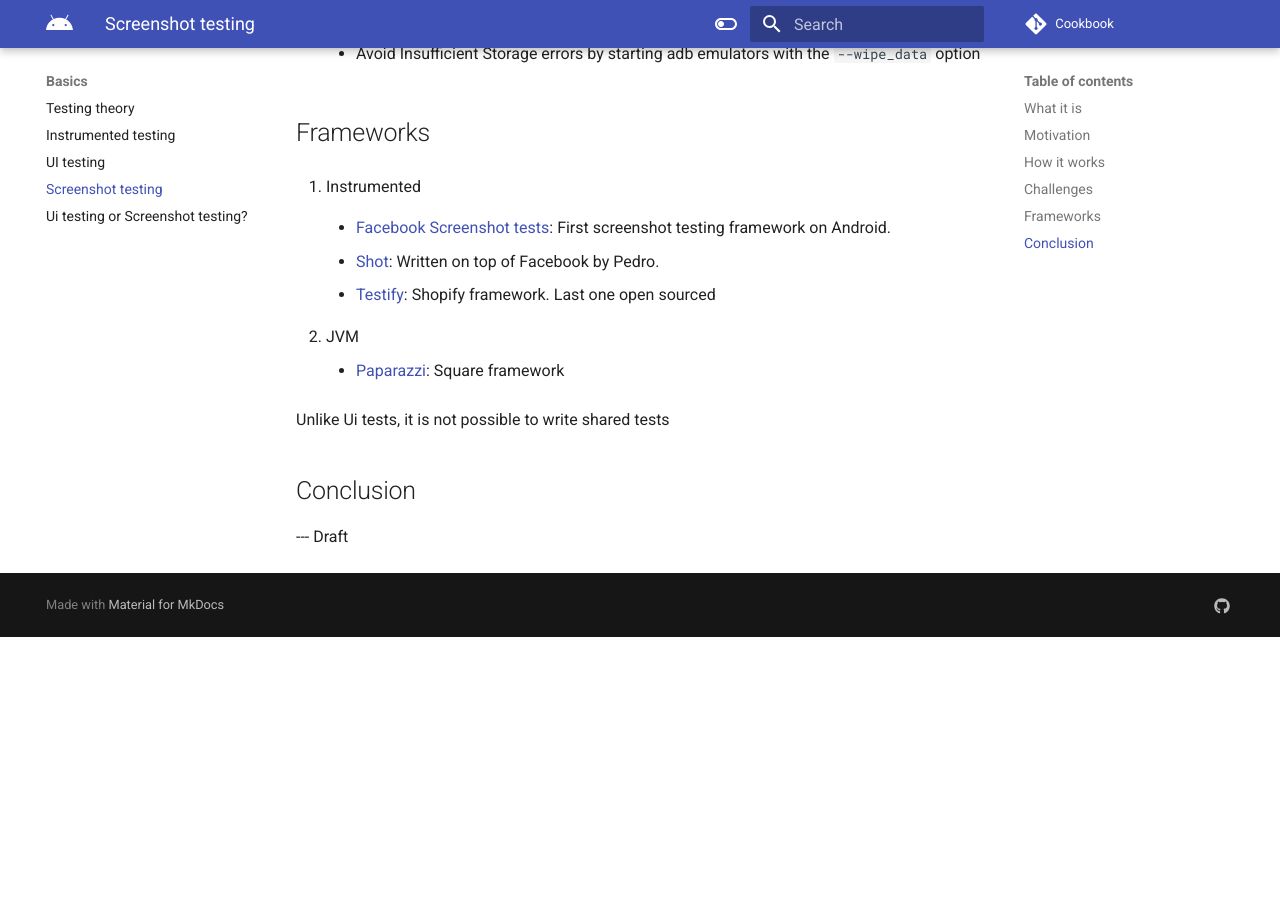
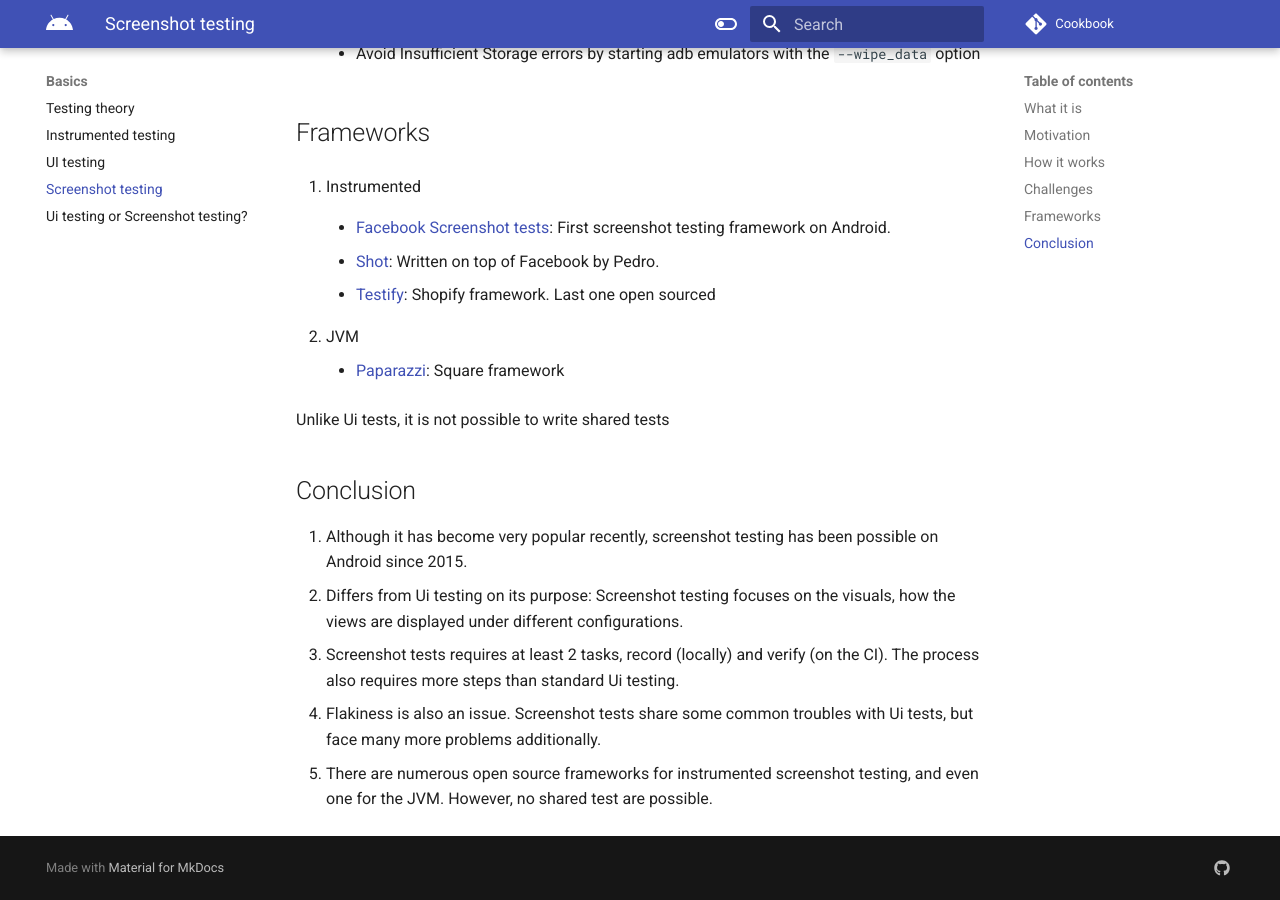
Before and after one commit to android-ui-testing/Cookbook, an MkDocs documentation site: the page built from docs/content/basics/screenshot_testing.md, in a window 1280 px wide and 900 px high, scrolled down 2910 px. Built offline with MkDocs 1.6.1 and Material for MkDocs 9.7.7, drawn with Linux system fonts in a browser that asks for light colours; comment, search, counter and statistics services are not loaded; before the commit the page ends 3547 px from its top, so only the background shows below that.

Commit message:
Add conclusion to Snapshot testing

```diff
--- a/docs/content/basics/screenshot_testing.md
+++ b/docs/content/basics/screenshot_testing.md
@@ -74,4 +74,8 @@
 Unlike Ui tests, it is not possible to write shared tests
 
 ## Conclusion
---- Draft
+1. Although it has become very popular recently, screenshot testing has been possible on Android since 2015.
+2. Differs from Ui testing on its purpose: Screenshot testing focuses on the visuals, how the views are displayed under different configurations.
+3. Screenshot tests requires at least 2 tasks, record (locally) and verify (on the CI). The process also requires more steps than standard Ui testing.
+4. Flakiness is also an issue. Screenshot tests share some common troubles with Ui tests, but face many more problems additionally.
+5. There are numerous open source frameworks for instrumented screenshot testing, and even one for the JVM. However, no shared test are possible.
```
